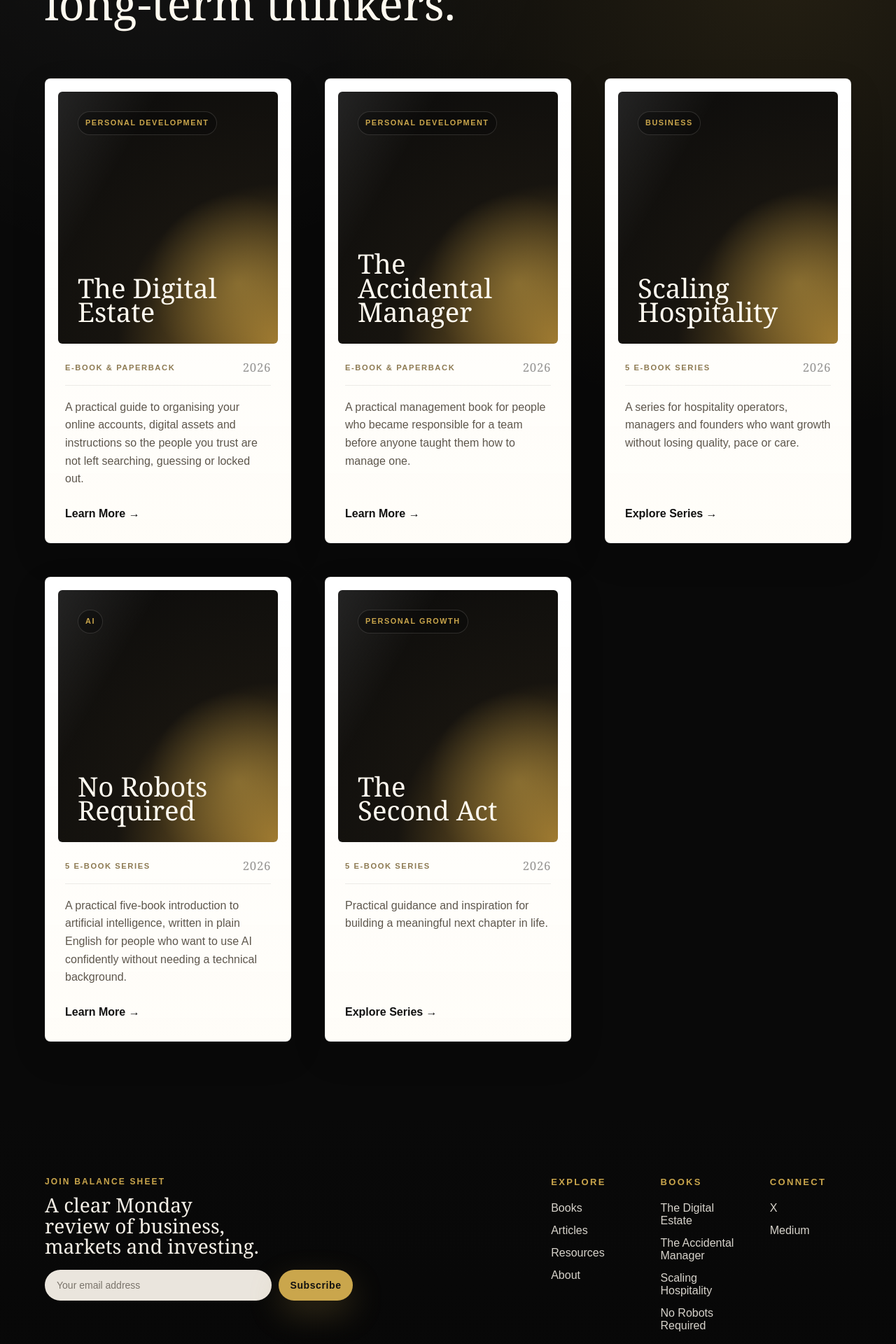
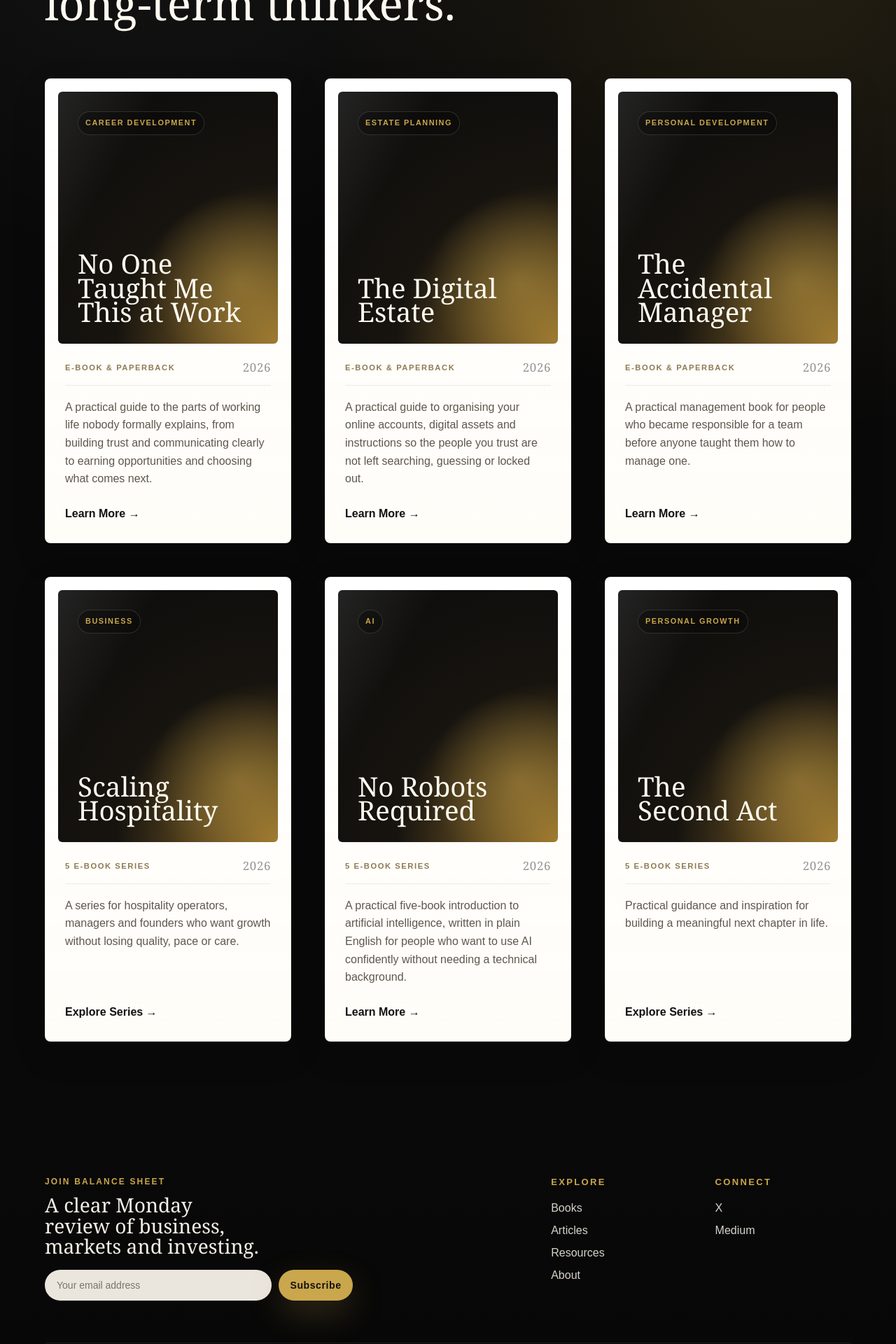
Before and after one commit to rickyrecalcati/ricky-platform, a Next.js app: page /books in a window 1280 px wide. Shown: the part 380-2300 px from the top of the page at 70% size. Built offline with nearby package versions, Linux system fonts and the light colour scheme; no server answers.

Commit message:
publish No one taught me this at work

```diff
--- a/components/Footer.css
+++ b/components/Footer.css
@@ -16,17 +16,30 @@
   border-bottom: 1px solid rgba(255,255,255,.08);
 }
 
-.footerWithoutNewsletter .footerTop {
-  grid-template-columns: 1fr;
+.footerNewsletter {
+  max-width: 460px;
 }
 
-.footerWithoutNewsletter .footerLinks {
-  max-width: 760px;
-  margin-left: auto;
+.footerLatestBook {
+  max-width: 460px;
 }
 
-.footerNewsletter {
-  max-width: 460px;
+.footerLatestBook h2 {
+  --section-title-size: clamp(1.45rem, 2.2vw, 1.9rem);
+  margin-bottom: 12px;
+}
+
+.footerLatestBook .body {
+  --body-color: rgba(244, 239, 230, 0.72);
+  --body-size: 0.95rem;
+  max-width: 420px;
+  margin-bottom: 18px;
+}
+
+.footerLatestBook a {
+  color: var(--color-gold);
+  font-size: 0.9rem;
+  font-weight: 700;
 }
 
 .footerNewsletterTag {
@@ -83,8 +96,10 @@
 }
 
 .footerLinks {
+  width: min(100%, 440px);
+  margin-left: auto;
   display: grid;
-  grid-template-columns: repeat(3,1fr);
+  grid-template-columns: repeat(2,1fr);
   gap: 40px;
 }
 
@@ -128,6 +143,8 @@
   }
 
   .footerLinks {
+    width: 100%;
+    margin-left: 0;
     grid-template-columns: 1fr;
   }
 
--- a/components/Footer.tsx
+++ b/components/Footer.tsx
@@ -30,7 +30,19 @@ export default function Footer({ hideNewsletter = false }: FooterProps) {
             </div>
 
           </div>
-        ) : null}
+        ) : (
+          <div className="footerBrand footerLatestBook">
+            <p className="footerNewsletterTag eyebrow">Latest Book</p>
+            <h2 className="section-title">No One Taught Me This at Work</h2>
+            <p className="body">
+              The unwritten rules of building a career, working with people and
+              getting ahead.
+            </p>
+            <Link href="/books/no-one-taught-me-this-at-work">
+              Explore the book →
+            </Link>
+          </div>
+        )}
 
         <div className="footerLinks">
 
@@ -41,17 +53,6 @@ export default function Footer({ hideNewsletter = false }: FooterProps) {
             <Link href="/articles">Articles</Link>
             <Link href="/resources">Resources</Link>
             <Link href="/about">About</Link>
-
-          </div>
-
-          <div>
-
-            <h3 className="eyebrow">Books</h3>
-
-            <Link href="/books/the-digital-estate">The Digital Estate</Link>
-            <Link href="/books/the-accidental-manager">The Accidental Manager</Link>
-            <Link href="/books/scaling-hospitality">Scaling Hospitality</Link>
-            <Link href="/books/no-robots-required">No Robots Required</Link>
 
           </div>
 
--- a/data/books.ts
+++ b/data/books.ts
@@ -61,9 +61,104 @@ export type Book = {
 
 const bookCatalog: Book[] = [
   {
+    slug: "no-one-taught-me-this-at-work",
+    title: "No One Taught Me This at Work",
+    category: "Career Development",
+    status: "Published",
+    format: "Kindle + Paperback",
+    amazonUrl: "https://www.amazon.com/dp/B0HM61JQP9",
+    coverImage: "/books/no-one-taught-me-this-at-work-cover.jpg",
+    publicationYear: "2026",
+    series: false,
+    cardCtaLabel: "Learn More",
+    subtitle:
+      "The Unwritten Rules of Building a Career, Working With People and Getting Ahead",
+    description:
+      "A practical guide to the parts of working life nobody formally explains, from building trust and communicating clearly to earning opportunities and choosing what comes next.",
+    metaTitle:
+      "No One Taught Me This at Work by Ricky Recalcati | Career Development Book",
+    metaDescription:
+      "Learn the unwritten rules of work, communication and career development in No One Taught Me This at Work, a practical book by Ricky Recalcati.",
+    page: {
+      heroEyebrow: "E-book & Paperback",
+      heroHeadline:
+        "The lessons that usually arrive after the mistake, the missed opportunity or the difficult conversation.",
+      heroDescription:
+        "No One Taught Me This at Work explains the unwritten rules behind reliable work, professional trust, clearer communication and a career you choose deliberately. It is available now in Kindle and paperback editions.",
+      coverKicker: "Ricky Recalcati",
+      coverTagline: "The unwritten rules of working life",
+      credibility: [
+        "E-book & Paperback",
+        "Five practical parts",
+        "34 focused chapters",
+        "Available in paperback and Kindle",
+      ],
+      whyTitle: "Work asks people to understand rules that nobody stops to explain.",
+      whyBody:
+        "Most careers are shaped by lessons that sit outside a job description. Doing good work matters, but so do reliability, judgement, communication, commercial awareness and the ability to handle difficult conversations. I wrote this book because many of those lessons are learned through avoidable mistakes or years of watching how workplaces really operate. It brings them into the open through recognisable situations, practical examples and questions readers can use in the work they are dealing with now.",
+      audienceTitle: "For people who want to understand work, not simply endure it.",
+      audience: [
+        "People beginning their careers who want a more honest picture of how workplaces operate.",
+        "Experienced employees whose effort is not translating into recognition, trust or opportunity.",
+        "Professionals preparing for promotion, a pay conversation or a change of direction.",
+        "New managers and team leaders learning how responsibility changes the work they need to do.",
+      ],
+      learnTitle: "Better judgement for the situations no induction manual covers.",
+      learn: [
+        "Why doing good work is only part of building a credible professional reputation.",
+        "How to manage commitments, difficult colleagues and uncomfortable conversations without creating more friction.",
+        "How to communicate clearly, contribute in meetings and present ideas people can assess.",
+        "How businesses make money and why commercial understanding improves everyday decisions.",
+        "How to approach promotions, salary discussions, loyalty and the decision to leave.",
+        "How to delegate, make decisions with incomplete information and build a career that fits your life.",
+      ],
+      relatedResources: [
+        {
+          title: "Annual Review Workbook",
+          href: "/resources/annual-review-workbook",
+        },
+        {
+          title: "Manager Handover Template",
+          href: "/resources/manager-handover-template",
+        },
+        {
+          title: "Weekly Business Review",
+          href: "/resources/weekly-business-review",
+        },
+      ],
+      faqTitle: "Questions before you read.",
+      faq: [
+        {
+          question: "Who is this book for?",
+          answer:
+            "It is written for people at any career stage who want to understand the unwritten expectations behind reliable work, professional relationships, recognition and advancement.",
+        },
+        {
+          question: "Is it only for people seeking a promotion?",
+          answer:
+            "No. The book covers advancement, but it also deals with everyday work: keeping commitments, disagreeing well, handling difficult colleagues, communicating clearly and deciding what kind of career you actually want.",
+        },
+        {
+          question: "Is this a management book?",
+          answer:
+            "Not exclusively. The final section examines what changes as responsibility grows, but most of the book is useful before someone has a management title.",
+        },
+        {
+          question: "Which formats are available?",
+          answer:
+            "No One Taught Me This at Work is available now in both Kindle and paperback editions through Amazon.",
+        },
+      ],
+      finalLabel: "Available Now",
+      finalTitle: "Buy No One Taught Me This at Work on Amazon.",
+      finalBody:
+        "Get the standalone book in paperback or Kindle.",
+    },
+  },
+  {
     slug: "the-digital-estate",
     title: "The Digital Estate",
-    category: "Personal Development",
+    category: "Estate Planning",
     status: "Published",
     format: "Kindle + Paperback",
     amazonUrl: "https://www.amazon.com/dp/B0HG799DK8",
@@ -566,6 +661,7 @@ const bookCatalog: Book[] = [
 ];
 
 const bookOrder = [
+  "no-one-taught-me-this-at-work",
   "the-digital-estate",
   "the-accidental-manager",
   "scaling-hospitality",
```
Also changed, not shown: public/books/no-one-taught-me-this-at-work-cover.jpg (added).
